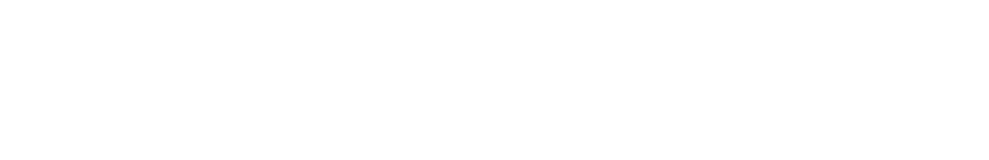
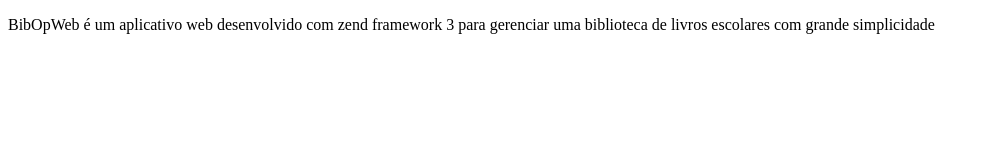
Before and after one commit to mazera3/bibopweb, a plain HTML site: page index.html in a window 1280 px wide. Shown: the whole page, without its empty margins (0-989 px from the left). Drawn offline with Linux system fonts and the light colour scheme.

Commit message:
Alteração no arquivo index.html

```diff
--- a/index.html
+++ b/index.html
@@ -5,5 +5,6 @@
 <title> BibOpWeb </title>
 </head>
 <body>
+<p>BibOpWeb é um aplicativo web desenvolvido com zend framework 3 para gerenciar uma biblioteca de livros escolares com grande simplicidade</p>
 </body>
 </html>
```
